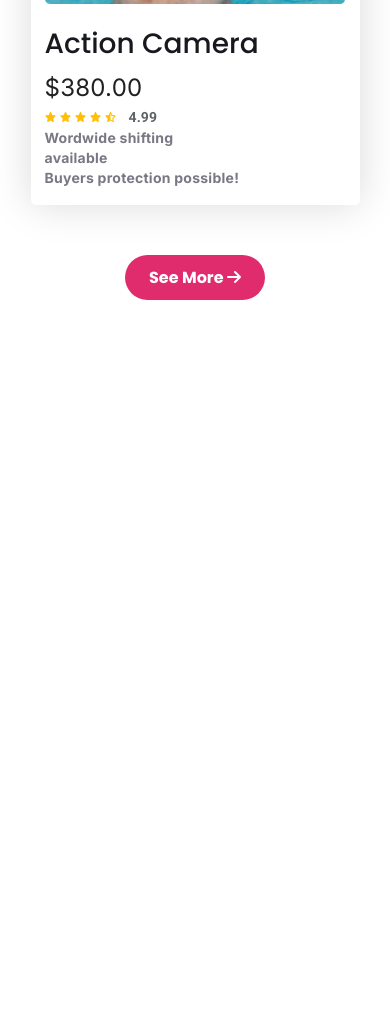
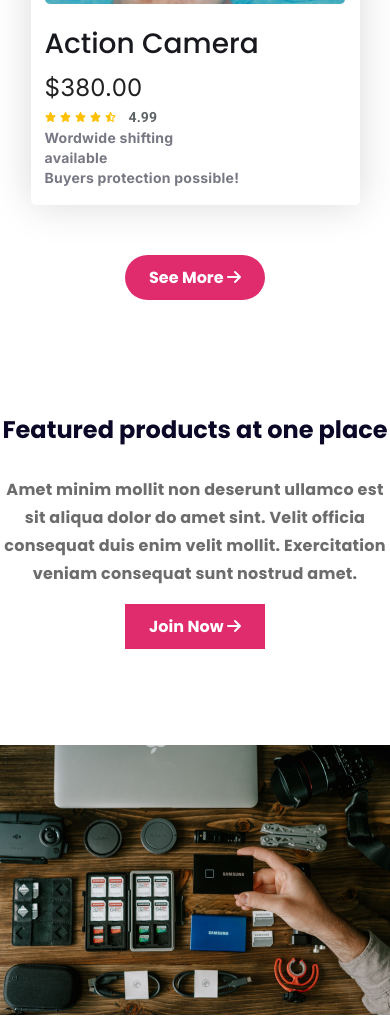
Before and after one commit to tanvirjem2/influencer-gear-b8, a plain HTML site: page index.html in a window 390 px wide. Shown: the part 5983-7002 px from the top of the page. Before the commit the page ends 6283 px from the top, so only its background shows below. Drawn offline with Linux system fonts and the light colour scheme.

Commit message:
feature section done(Also responsive)

```diff
--- a/index.html
+++ b/index.html
@@ -299,6 +299,22 @@
                 <a href=""><button class="banner-btn">See More <i class="fa-solid fa-arrow-right"></i></button></a>
             </div>
         </section>
+
+        <!-- Feature section -->
+        <section class="feature">
+            <div class="feature-container">
+                <div>
+                    <img src="./images/gear.png" alt="">
+                </div>
+                <div>
+                    <h2 class="feature-title">Featured products at one place</h2>
+                    <p class="feature-description">Amet minim mollit non deserunt ullamco est sit aliqua dolor do amet
+                        sint. Velit officia consequat
+                        duis enim velit mollit. Exercitation veniam consequat sunt nostrud amet.</p>
+                    <button class="feature-btn">Join Now <i class="fa-solid fa-arrow-right"></i></button>
+                </div>
+            </div>
+        </section>
     </main>
 
     <!-- footer section -->
--- a/styles.css
+++ b/styles.css
@@ -180,6 +180,51 @@ p {
     padding-top: 50px;
 }
 
+/* feature section */
+.feature {
+    margin-top: 100px;
+    width: 80%;
+    margin-left: auto;
+    margin-right: auto;
+}
+
+.feature-container {
+    display: flex;
+    align-items: center;
+    justify-content: center;
+    gap: 96px;
+}
+
+.feature-title {
+    color: #0A0826;
+    font-family: Poppins;
+    font-size: 38px;
+    font-weight: 700;
+    line-height: 60px;
+    /* 157.895% */
+}
+
+.feature-description {
+    color: #6C6C6C;
+    font-family: Poppins;
+    font-size: 16px;
+    font-weight: 700;
+    line-height: 28px;
+    margin-top: 16px;
+    /* 175% */
+}
+
+.feature-btn {
+    color: #FFF;
+    font-family: Poppins;
+    font-size: 16px;
+    font-weight: 700;
+    padding: 10px 24px;
+    background-color: #E02C6D;
+    border: none;
+    margin-top: 16px;
+}
+
 
 
 @media screen and (max-width:576px) {
@@ -240,6 +285,21 @@ p {
     .popular-btn {
         text-align: center;
     }
+
+    /* feature section */
+
+    .feature {
+        width: 100%;
+    }
+
+    .feature-container {
+        flex-direction: column-reverse;
+        text-align: center;
+    }
+
+    .feature-title {
+        font-size: 24px;
+    }
 }
 
 @media screen and (min-width:576px) and (max-width:992px) {
```
